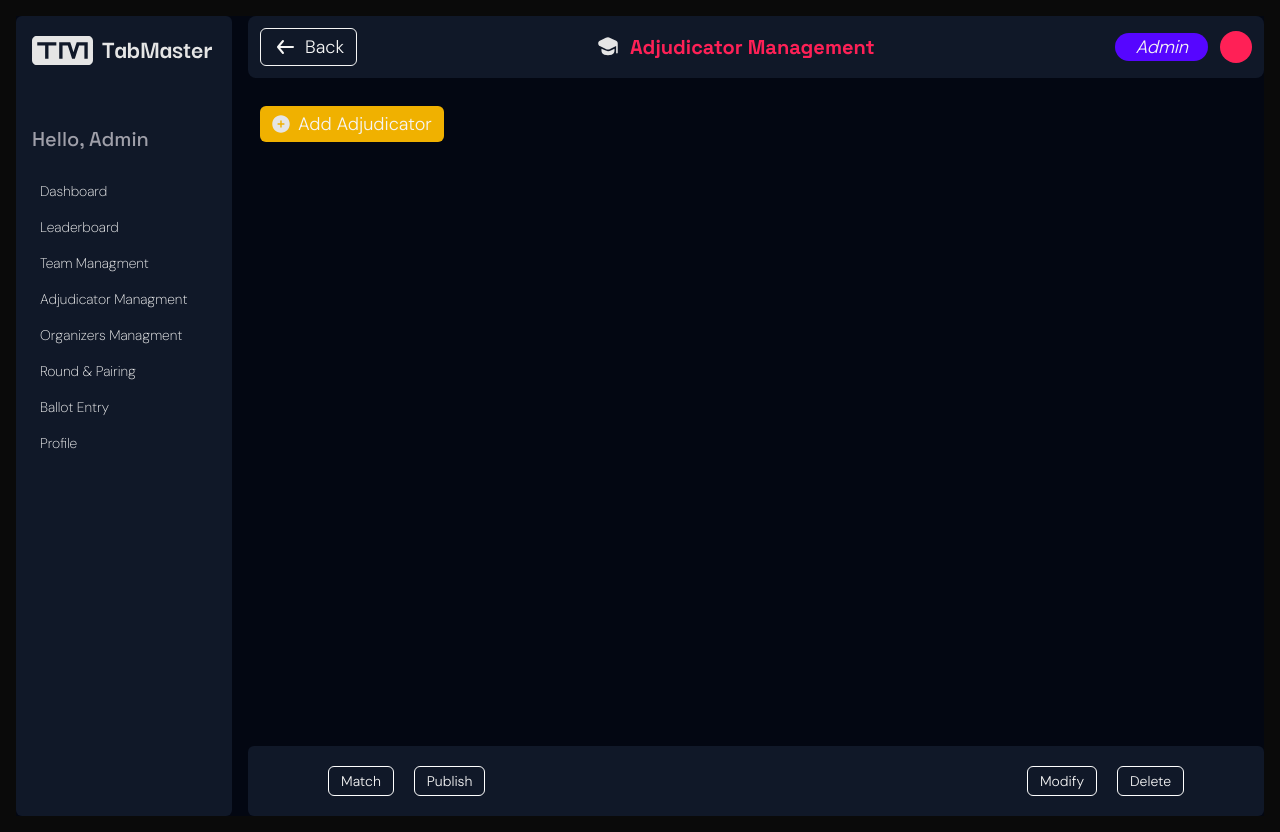
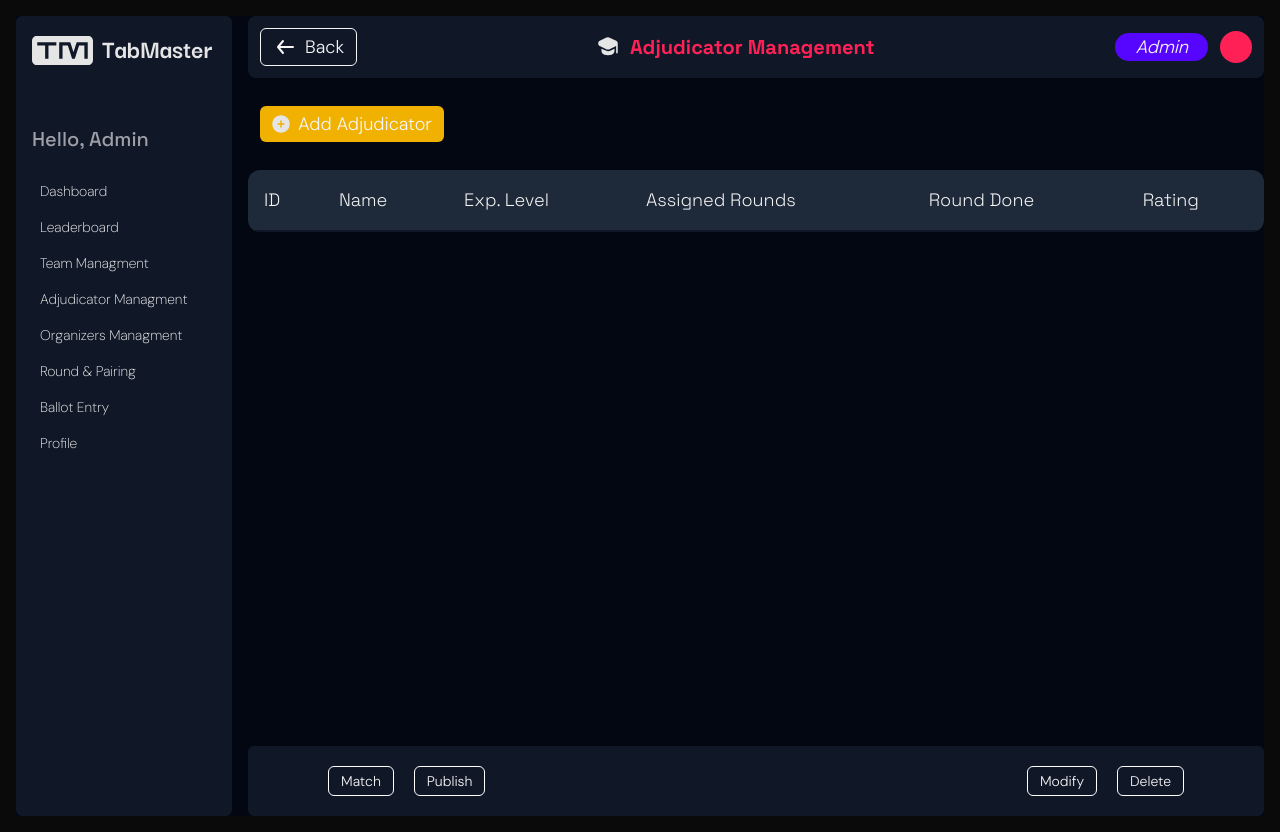
Before and after one commit to Ferdus615/TabMaster, a Next.js app: page /demo in a window 1280 px wide. Built offline with nearby package versions, Linux system fonts and the light colour scheme.

Commit message:
adj management table start

```diff
--- a/components/DemoPages/AdjManagement.jsx
+++ b/components/DemoPages/AdjManagement.jsx
@@ -64,6 +64,23 @@ const AdjManagement = () => {
           </span>
         </div>
       </div>
+
+      {/* Table */}
+      <div className="">
+        <table>
+          <thead>
+            <tr>
+              <td>ID</td>
+              <td>Name</td>
+              <td>Exp. Level</td>
+              <td>Assigned Rounds</td>
+              <td>Round Done</td>
+              <td>Rating</td>
+            </tr>
+          </thead>
+          <tbody></tbody>
+        </table>
+      </div>
     </div>
   );
 };
```
